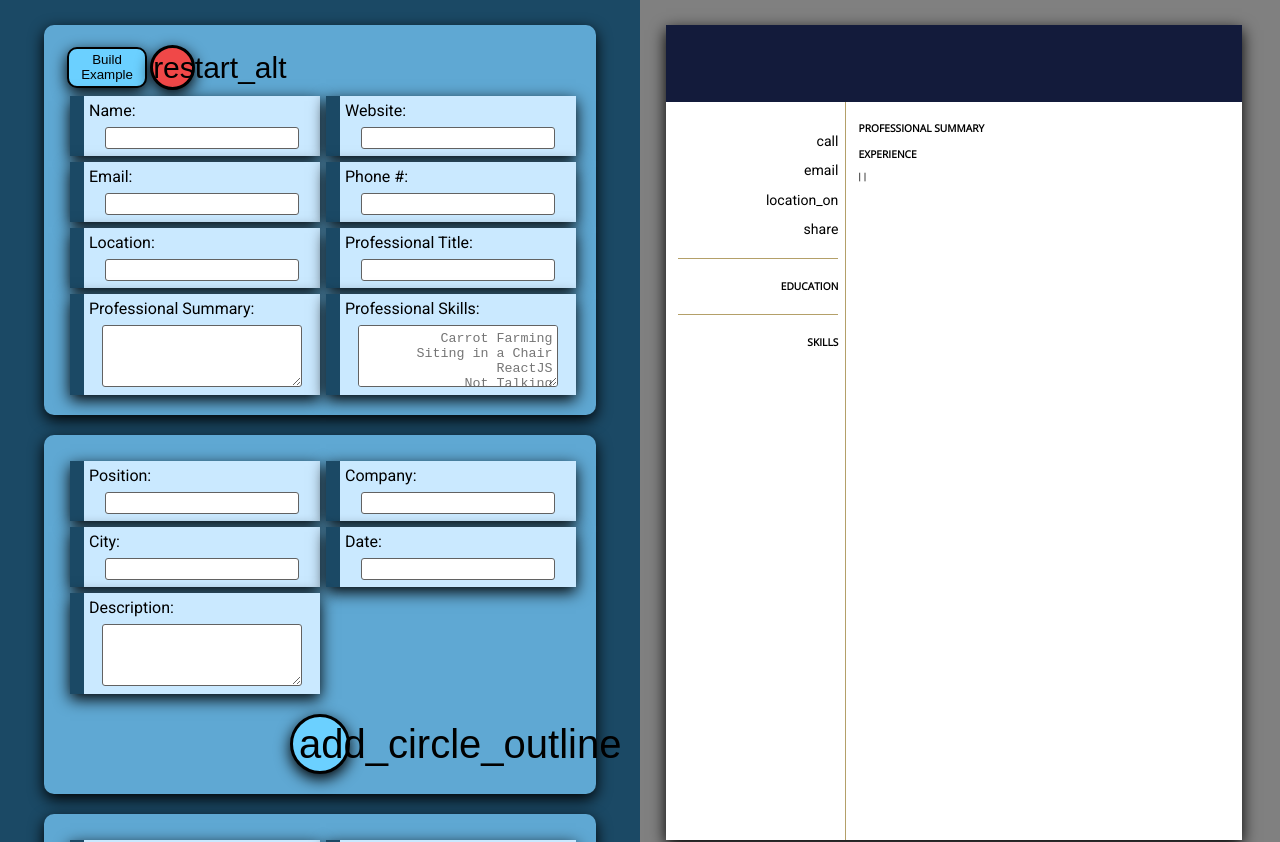
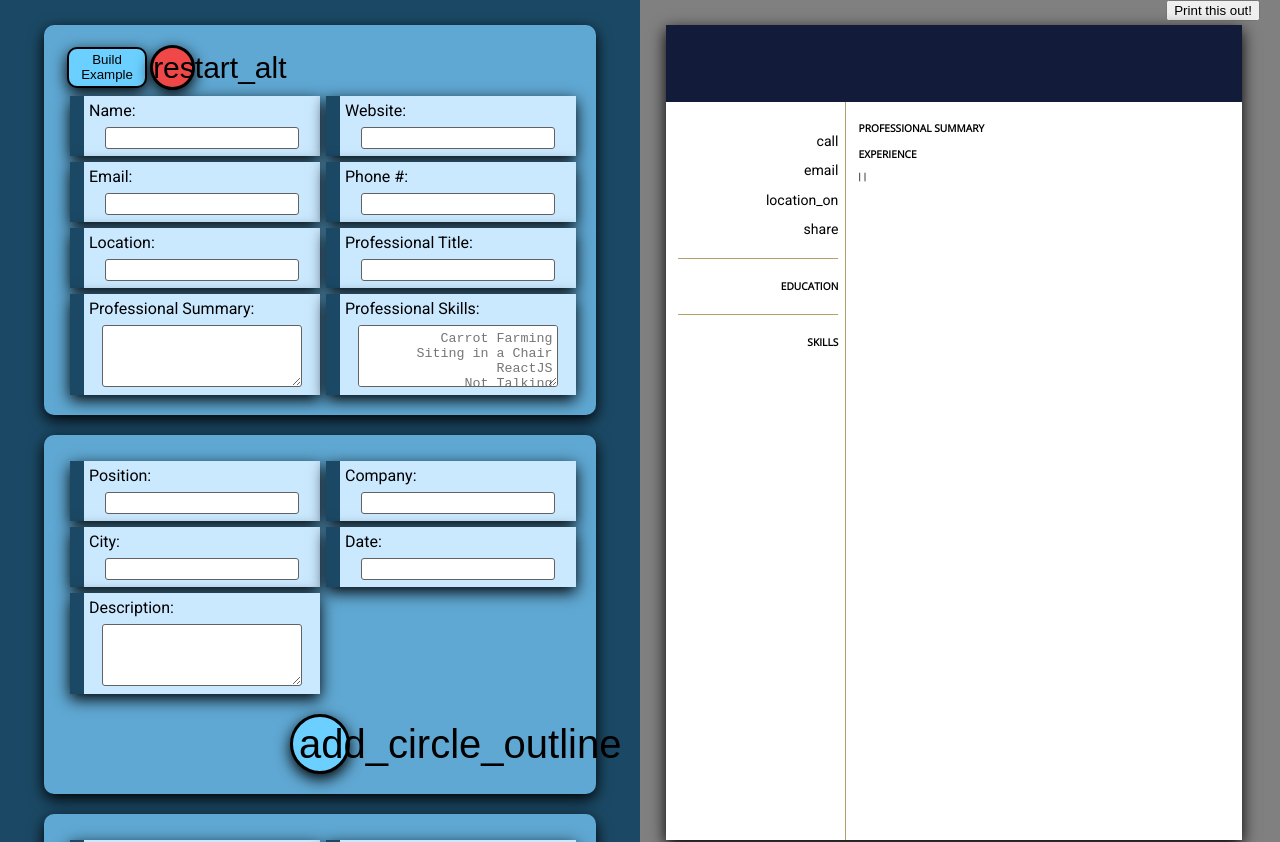
Before and after one commit to cmstiver/cv-app, a React (Create React App) app: page / in a window 1280 px wide. Shown: the top 842 px of the page. Built offline with nearby package versions, Linux system fonts and the light colour scheme; the HTML template or start-up script is replaced by a standard one.

Commit message:
created button that prints resume

```diff
--- a/package.json
+++ b/package.json
@@ -10,6 +10,7 @@
     "react": "^17.0.2",
     "react-dom": "^17.0.2",
     "react-scripts": "4.0.3",
+    "react-to-print": "^2.12.6",
     "uniqid": "^5.3.0",
     "web-vitals": "^1.1.2"
   },
--- a/src/App.js
+++ b/src/App.js
@@ -5,7 +5,7 @@ import uniqid from 'uniqid';
 import General from './components/Form/General';
 import WorkExperience from './components/Form/WorkExperience';
 import Education from './components/Form/Education';
-import CV from './components/Resume/Resume';
+import CVPrint from './components/Resume/ResumePrint';
 
 class App extends Component {
   constructor() {
@@ -200,7 +200,9 @@ class App extends Component {
             addEdu={this.addEdu}
           />
         </div>
-        <CV state={this.state} />
+        <div>
+          <CVPrint state={this.state} />
+        </div>
       </>
     );
   }
--- /dev/null
+++ b/src/components/Resume/ResumePrint.js
@@ -0,0 +1,40 @@
+/* eslint-disable no-return-assign */
+import React from 'react';
+import ReactToPrint from 'react-to-print';
+import CV from './Resume';
+
+class CVPrint extends React.PureComponent {
+  render() {
+    const pageStyle = `
+    @media print {
+      body{
+        transform: scale(2.55) translate(-197px, 363px);
+        -webkit-print-color-adjust: exact;
+        color-adjust: exact !important;
+      }
+      @page {
+        size: A4;
+        margin: 0;
+      }
+    }
+`;
+    return (
+      <>
+        <ReactToPrint
+          trigger={() => (
+            // NOTE: could just as easily return <SomeComponent />. Do NOT pass an `onClick` prop
+            // to the root node of the returned component as it will be overwritten.
+            <button type="button" id="print">
+              Print this out!
+            </button>
+          )}
+          content={() => this.componentRef}
+          pageStyle={pageStyle}
+        />
+        <CV state={this.props.state} ref={(el) => (this.componentRef = el)} />
+      </>
+    );
+  }
+}
+
+export default CVPrint;
--- a/src/stylesheets/style.scss
+++ b/src/stylesheets/style.scss
@@ -233,3 +233,7 @@ body {
   box-shadow: black 0px 5px 15px;
   border-radius: 10px;
 }
+#print {
+  position: absolute;
+  right: 20px;
+}
```
Also changed, not shown: src/components/Resume/Resume.js (+6 -4 lines), 1 other file (tests, documents, lock files or other folders).
